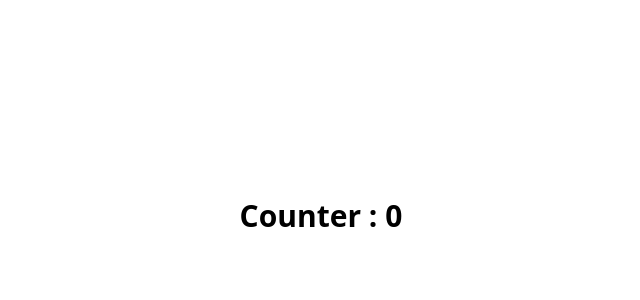
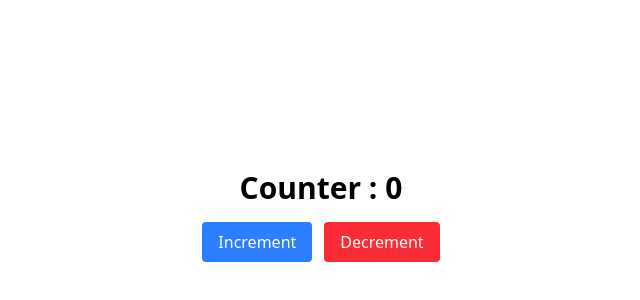
Before and after one commit to alriansyah/learn-reactjs-pzn, a React (Vite) app in the folder 3-reactjs-redux/: page /counter in a window 1280 px wide. Shown: the part 184-484 px from the top of the page, without its empty margins (319-959 px from the left). Built offline with nearby package versions, Linux system fonts and the light colour scheme.

Commit message:
feat: learn react js redux toolkit -> action reducer and dispatch action

```diff
--- a/3-reactjs-redux/src/components/1-counter/index.tsx
+++ b/3-reactjs-redux/src/components/1-counter/index.tsx
@@ -1,12 +1,36 @@
-import { useSelector } from "react-redux";
-import type { RootState } from "../../redux/store";
+import { useSelector, useDispatch } from "react-redux";
+import { increment, decrement } from "../../redux/counterSlice";
+import type { RootState, AppDispatch } from "../../redux/store";
 
 function Counter() {
   const counter = useSelector((state: RootState) => state.counter.value);
+  const dispatch = useDispatch<AppDispatch>();
+
+  function handleIncrement(): void {
+    dispatch(increment());
+  }
+
+  function handleDecrement(): void {
+    dispatch(decrement());
+  }
 
   return (
-    <div className="w-full h-screen flex justify-center items-center">
+    <div className="w-full h-screen flex flex-col justify-center items-center gap-4">
       <h1 className="text-3xl font-bold">Counter : {counter}</h1>
+      <div className="flex gap-1">
+        <button
+          className="bg-blue-500 text-white px-4 py-2 rounded mr-2"
+          onClick={handleIncrement}
+        >
+          Increment
+        </button>
+        <button
+          className="bg-red-500 text-white px-4 py-2 rounded"
+          onClick={handleDecrement}
+        >
+          Decrement
+        </button>
+      </div>
     </div>
   );
 }
--- a/3-reactjs-redux/src/redux/counterSlice.ts
+++ b/3-reactjs-redux/src/redux/counterSlice.ts
@@ -11,7 +11,16 @@
 export const counterSlice = createSlice({
   name: "counter",
   initialState,
-  reducers: {},
+  reducers: {
+    increment: (state) => {
+      state.value += 1;
+    },
+    decrement: (state) => {
+      state.value -= 1;
+    },
+  },
 });
 
+export const { increment, decrement } = counterSlice.actions;
+
 export default counterSlice.reducer;
```
